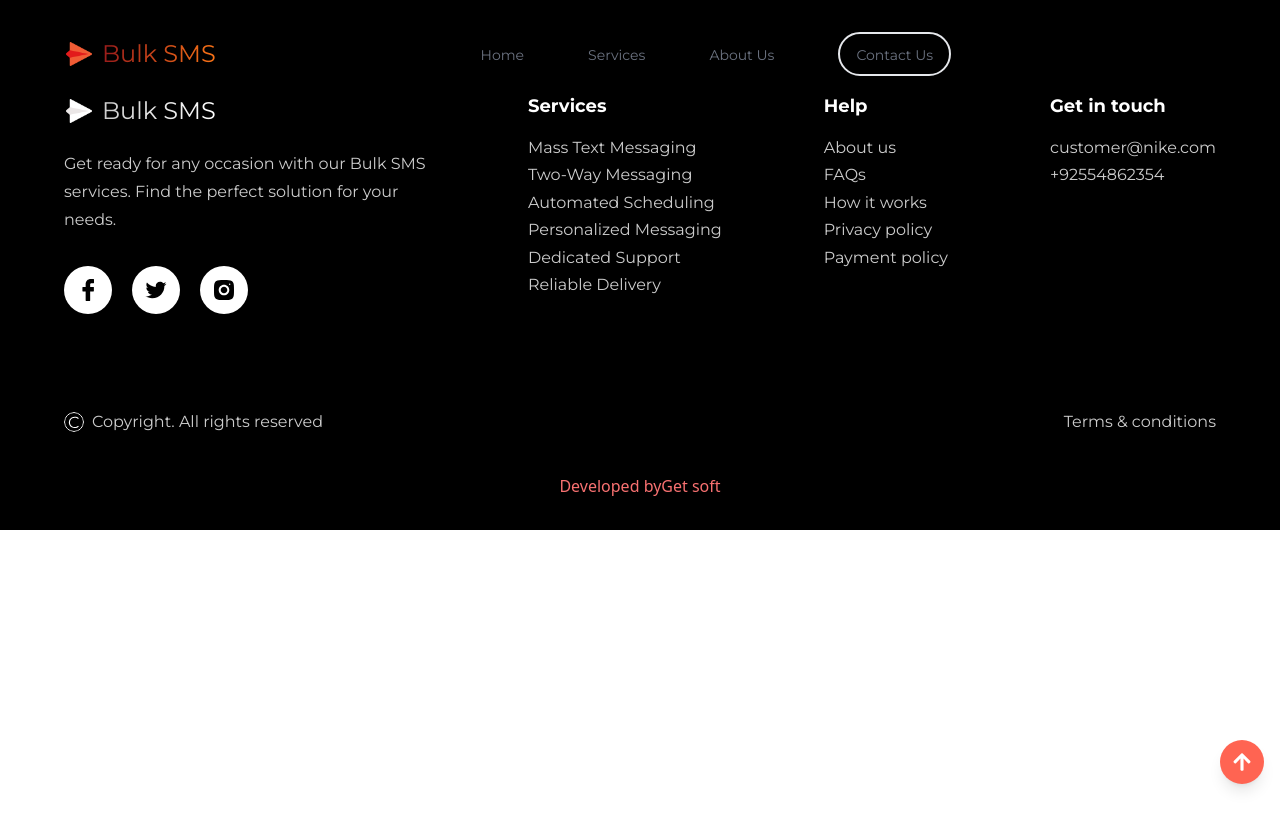
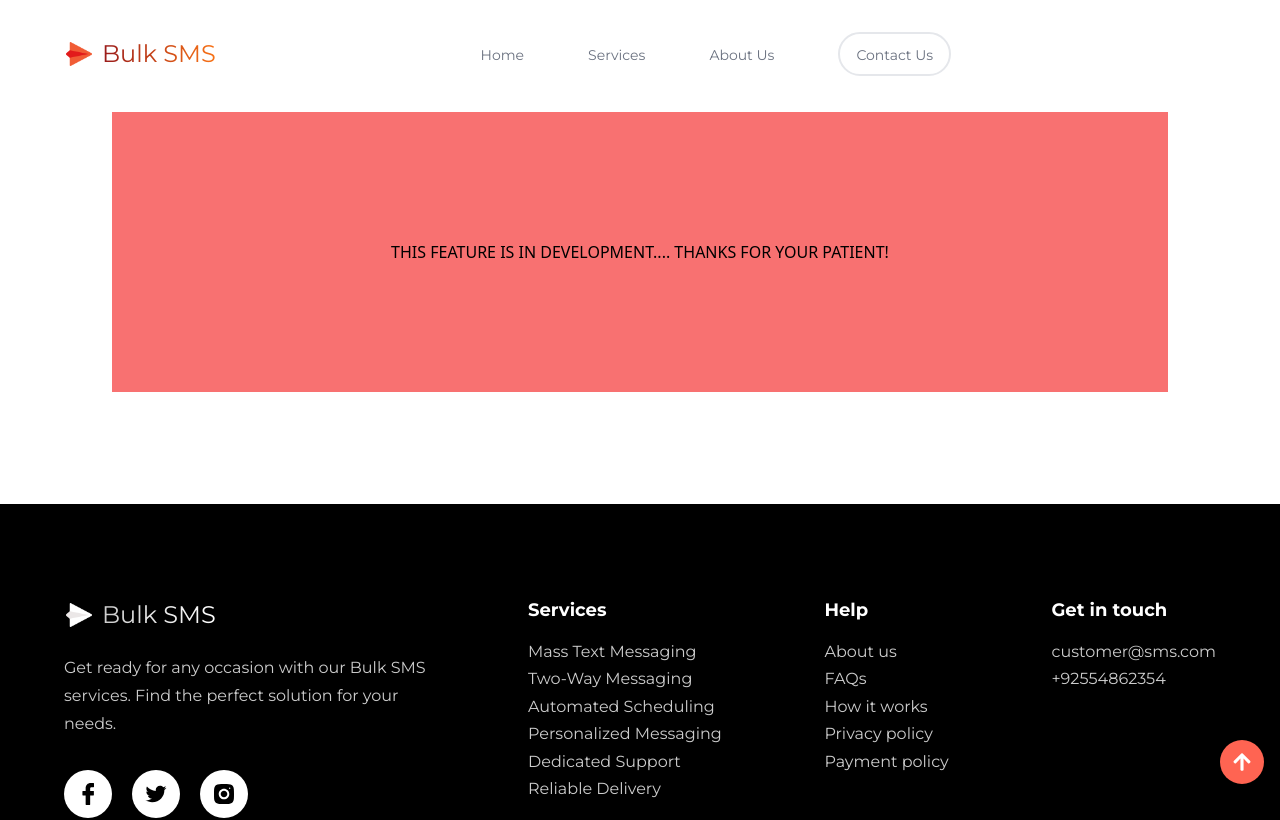
Before and after one commit to getch04/bulk-sms, a React (Vite) app: page /faqs in a window 1280 px wide. Shown: the top 820 px of the page. Built offline with nearby package versions, Linux system fonts and the light colour scheme; a web font is replaced by a local one.

Commit message:
fix: fix routes for pages

```diff
--- a/src/App.jsx
+++ b/src/App.jsx
@@ -3,10 +3,12 @@ import { Footer } from "./sections";
 import { Route, BrowserRouter as Router, Routes } from "react-router-dom";
 import Nav from "./components/Nav";
 import ScrollButton from "./components/ScrollButton";
+import ContactUs from "./pages/ContactUs";
 import DetailService from "./pages/DetailService";
 import Home from "./pages/Home";
 import Login from "./pages/Login";
 import Register from "./pages/Register";
+import Services from "./pages/Services";
 
 const App = () => {
   return (
@@ -18,6 +20,13 @@ const App = () => {
           <Route path="/login" element={<Login />} />
           <Route path="/register" element={<Register />} />
           <Route path="/services/detail" element={<DetailService />} />
+          <Route path="/services" element={<Services />} />
+          <Route path="/payment-policy" element={<Services />} />
+          <Route path="/privacy-policy" element={<Services />} />
+          <Route path="/how-it-works" element={<Services />} />
+          <Route path="/faqs" element={<Services />} />
+          <Route path="/about-us" element={<Services />} />
+          <Route path="/contact-us" element={<ContactUs />} />
         </Routes>
         <section className="padding-x bg-black padding-t pb-8 w-full">
           <Footer />
--- a/src/constants/index.js
+++ b/src/constants/index.js
@@ -152,7 +152,7 @@ export const footerLinks = [
   {
     title: "Get in touch",
     links: [
-      { name: "customer@nike.com", link: "mailto:customer@nike.com" },
+      { name: "customer@sms.com", link: "mailto:customer@sms.com" },
       { name: "+92554862354", link: "tel:+92554862354" },
     ],
   },
--- /dev/null
+++ b/src/pages/ContactUs.jsx
@@ -0,0 +1,12 @@
+import React from 'react'
+import { Subscribe } from '../sections'
+
+function ContactUs() {
+  return (
+    <section className='py-28'>
+        <Subscribe />
+    </section>
+  )
+}
+
+export default ContactUs
--- /dev/null
+++ b/src/pages/HowItWorks.jsx
@@ -0,0 +1,10 @@
+import React from 'react'
+import Services from './Services'
+
+function HowItWorks() {
+  return (
+     <Services />
+  )
+}
+
+export default HowItWorks
--- /dev/null
+++ b/src/pages/PaymentPolicy.jsx
@@ -0,0 +1,10 @@
+import React from 'react'
+import Services from './Services'
+
+function PaymentPolicy() {
+  return (
+    <Services />
+  )
+}
+
+export default PaymentPolicy
--- /dev/null
+++ b/src/pages/PrivacyPolicy.jsx
@@ -0,0 +1,10 @@
+import React from 'react'
+import Services from './Services'
+
+function PrivacyPolicy() {
+  return (
+   <Services />
+  )
+}
+
+export default PrivacyPolicy
--- /dev/null
+++ b/src/pages/Services.jsx
@@ -0,0 +1,13 @@
+import React from "react";
+
+function Services() {
+  return (
+    <section className="p-28">
+      <div className=" bg-red-400 p-32 flex justify-center items-center">
+        THIS FEATURE IS IN DEVELOPMENT.... THANKS FOR YOUR PATIENT!
+      </div>
+    </section>
+  );
+}
+
+export default Services;
```
